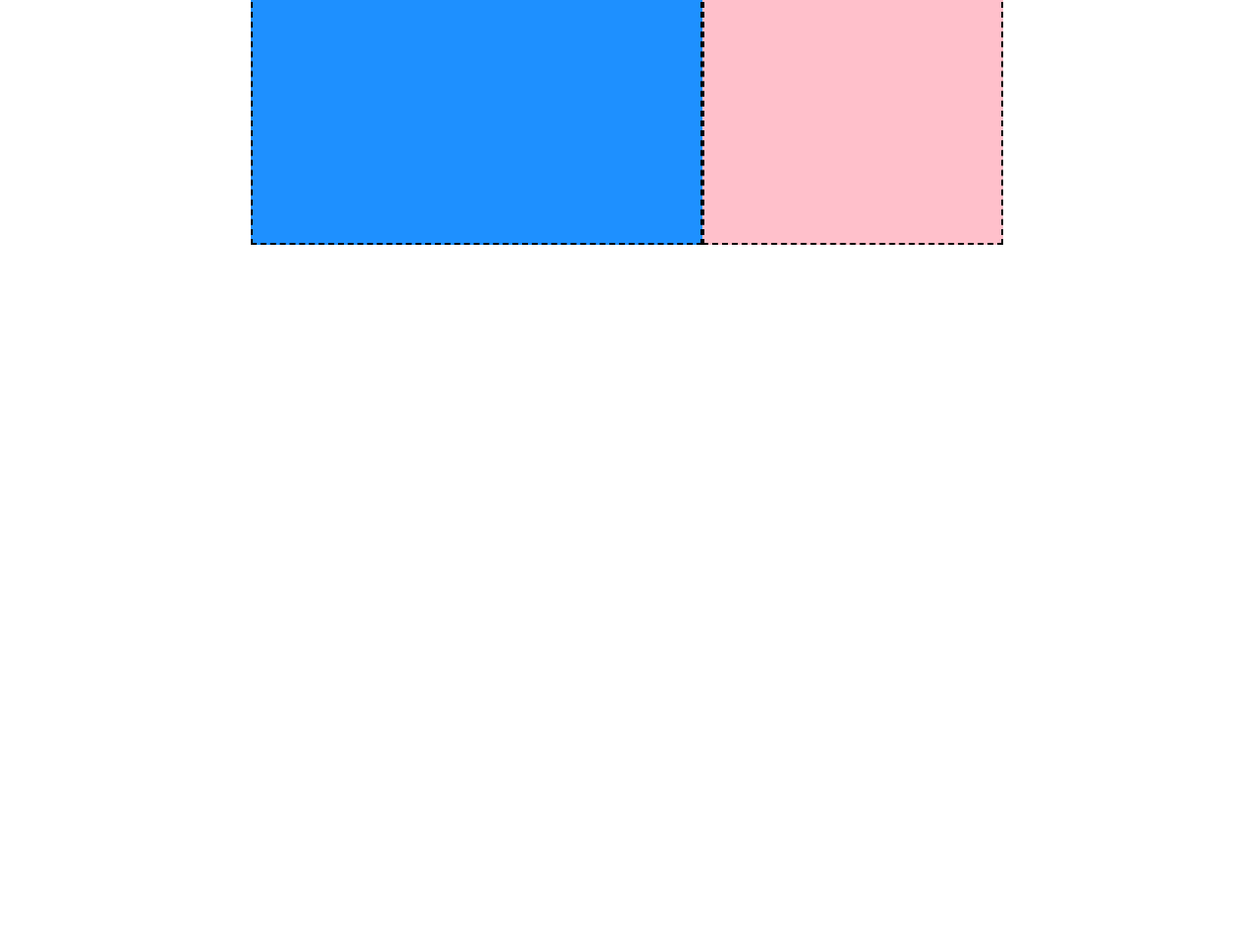
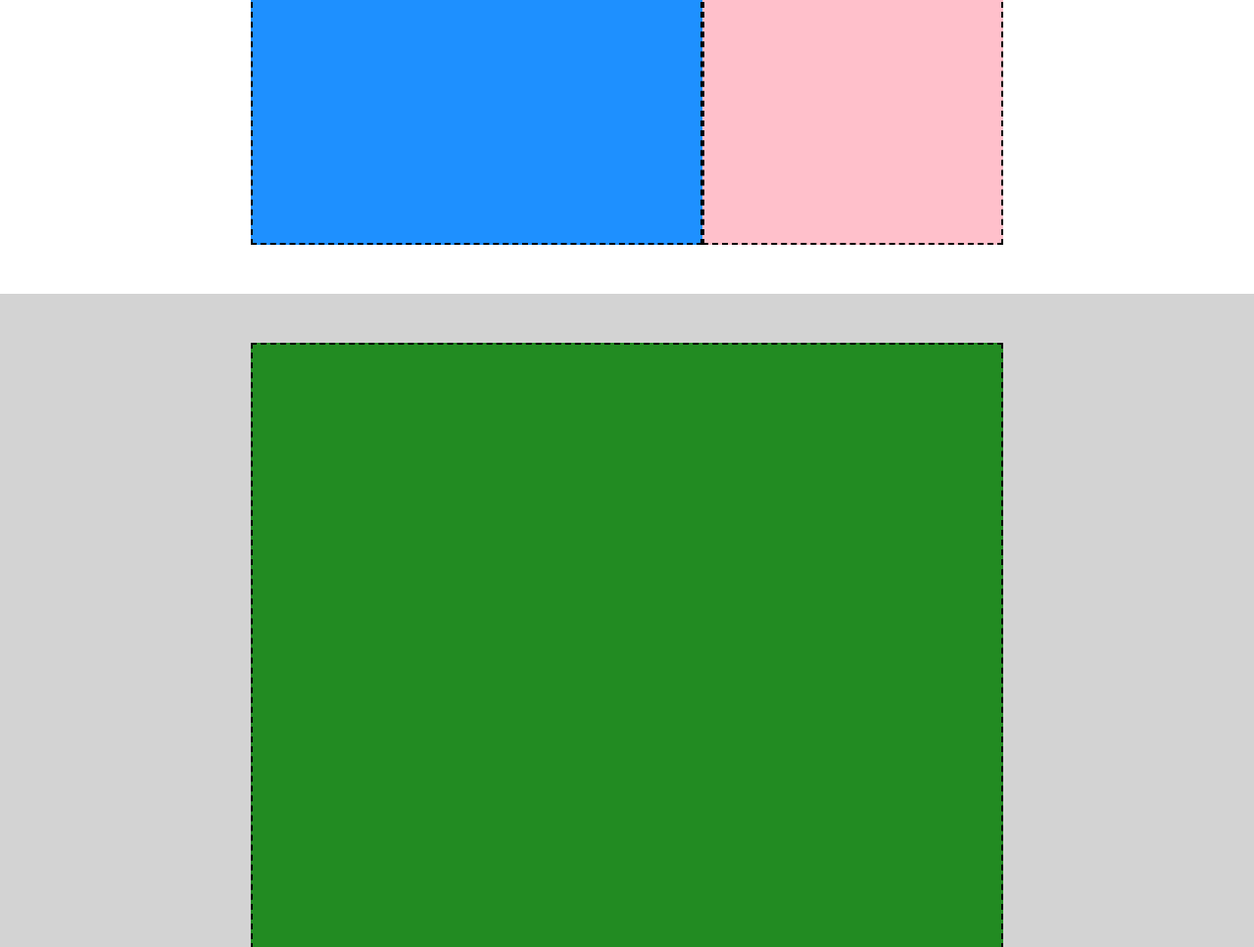
Before and after one commit to marcobusacca/htmlcss-struttura-discord, a plain HTML site: page index.html in a window 1280 px wide. Shown: the part 2073-3040 px from the top of the page at 98% size. Before the commit the page ends 2373 px from the top, so only its background shows below. Drawn offline with Linux system fonts and the light colour scheme.

Commit message:
[FEAT] layout main section 4

```diff
--- a/css/style.css
+++ b/css/style.css
@@ -91,6 +91,12 @@ body{
         background-color: #FFC0CB;
     }
 
+    .green-col{
+        width: 100%;
+        height: 800px;
+        background-color: #228B22;
+    }
+
     /* TEXT ALIGN */
         .text-align-left{
             text-align: left;
--- a/index.html
+++ b/index.html
@@ -79,6 +79,15 @@
                 </div>
             </div>
             <!-- FINE MAIN SECTION 3 -->
+            <!-- MAIN SECTION 4 -->
+            <div class="section-type2 bgcolor-grey">
+                <div class="container-type1">
+                    <div class="row">
+                        <div class="col green-col"></div>
+                    </div>
+                </div>
+            </div>
+            <!-- FINE MAIN SECTION 4 -->
         </main>
         <!-- FINE MAIN -->
         <!-- FOOTER -->
```
